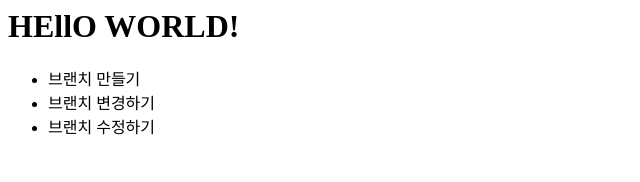
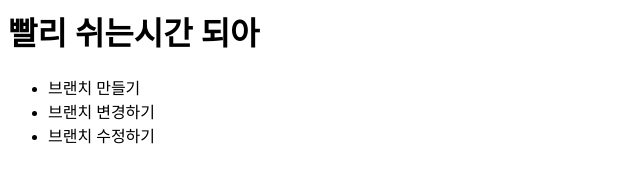
Before and after one commit to hjchoi2000/osgeo_foss4g, a plain HTML site: page index.html in a window 1280 px wide. Shown: the whole page, without its empty margins (0-640 px from the left). Drawn offline with Linux system fonts and the light colour scheme.

Commit message:
Update index.html

```diff
--- a/index.html
+++ b/index.html
@@ -4,7 +4,7 @@
     </head>
     <body>
         <header>
-            <h1>HEllO WORLD!</h1>
+            <h1>빨리 쉬는시간 되아</h1>
         </header>
         <section>
             <ul>
```
